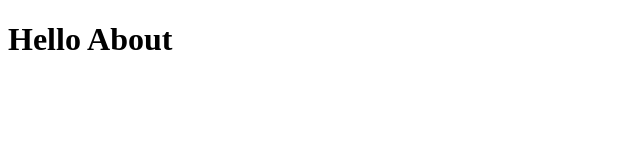
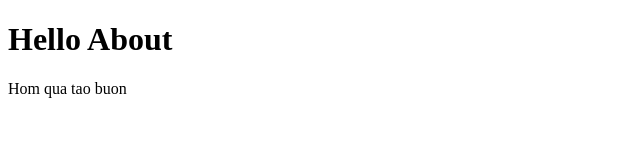
Before and after one commit to vjethoenk/Git, a plain HTML site: page about.html in a window 1280 px wide. Shown: the whole page, without its empty margins (0-640 px from the left). Drawn offline with Linux system fonts and the light colour scheme.

Commit message:
update-new-about

```diff
--- a/about.html
+++ b/about.html
@@ -7,5 +7,6 @@
   </head>
   <body>
     <h1>Hello About</h1>
+    <p>Hom qua tao buon</p>
   </body>
 </html>
```
